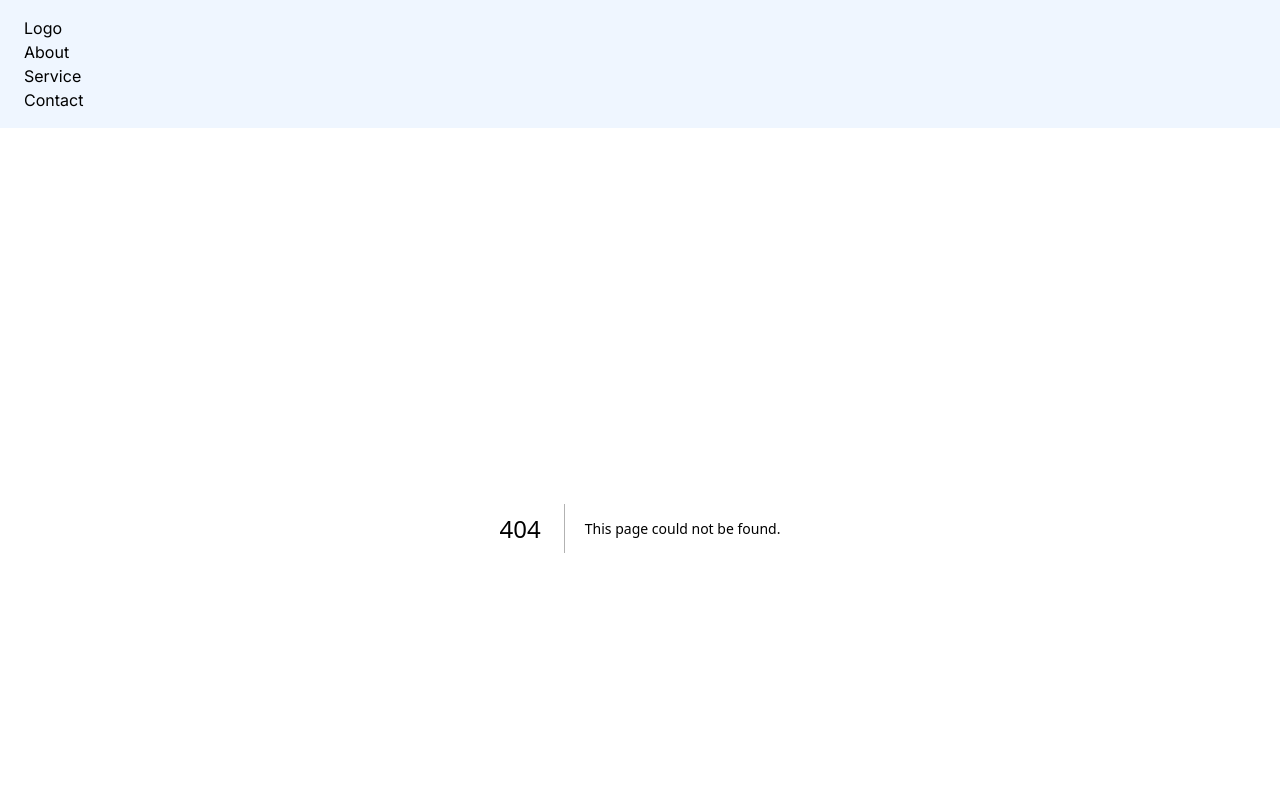
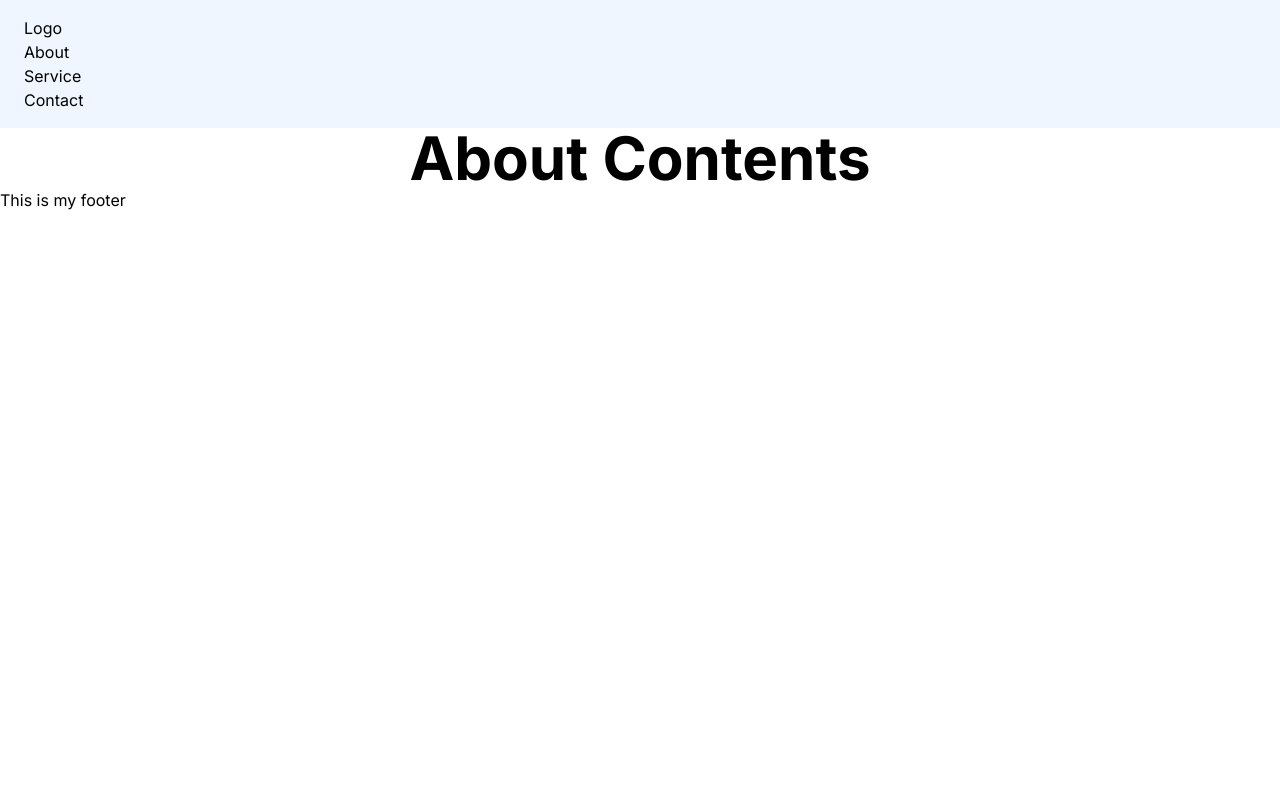
Before and after one commit to Md-Ashikur-Rahman-Ashik/Next-Hero, a Next.js app: page /contacts in a window 1280 px wide. Before the commit this address had no page. Shown: the top 800 px of the page. Built offline with nearby package versions, Linux system fonts and the light colour scheme.

Commit message:
Added contacts page

```diff
--- /dev/null
+++ b/src/app/contacts/page.jsx
@@ -0,0 +1,12 @@
+import AboutContents from "@/components/AboutContents";
+import React from "react";
+
+const page = () => {
+  return (
+    <div className="card card-compact container rounded-xl mx-auto max-w-fit">
+      <AboutContents></AboutContents>
+    </div>
+  );
+};
+
+export default page;
--- /dev/null
+++ b/src/components/AboutContents.jsx
@@ -0,0 +1,11 @@
+import React from "react";
+
+const AboutContents = () => {
+  return (
+    <div>
+      <h2 className="font-bold text-6xl">About Contents</h2>
+    </div>
+  );
+};
+
+export default AboutContents;
```
